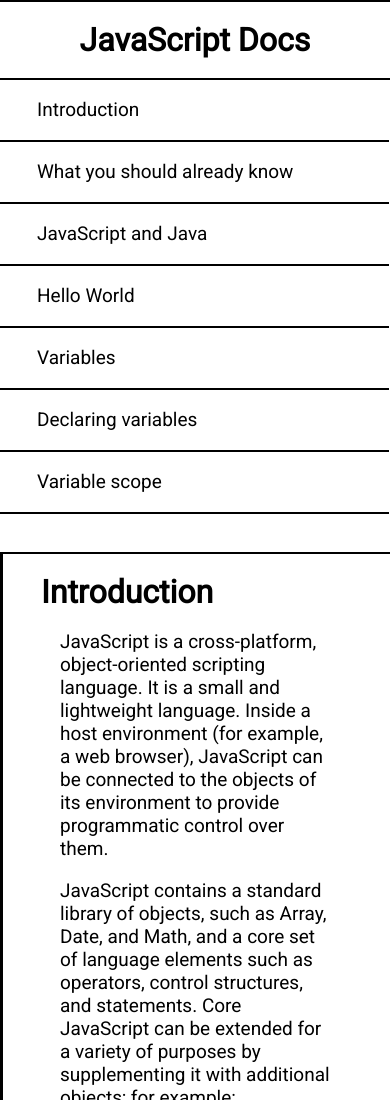
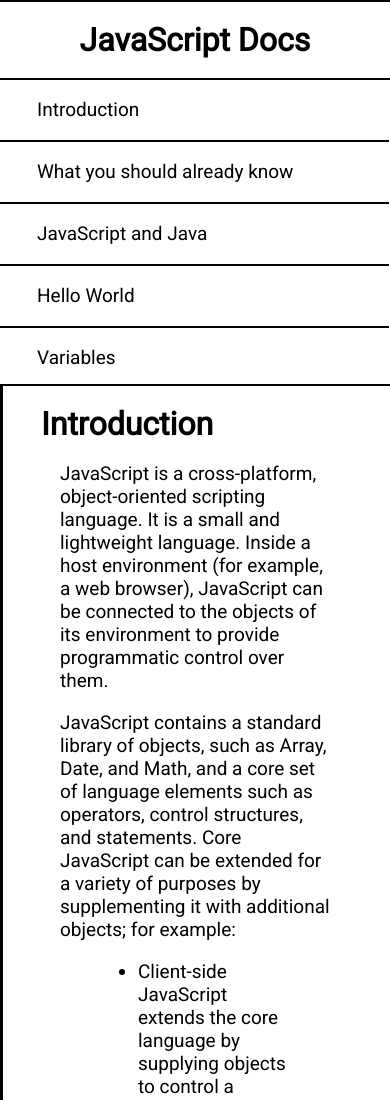
Before and after one commit to egome019/techDocPage, a plain HTML site: page index.html in a window 390 px wide. Shown: the top 1100 px of the page. Drawn offline with Linux system fonts and the light colour scheme.

Commit message:
completed query, product looks like exercise on freeCodeCamp

```diff
--- a/styles.css
+++ b/styles.css
@@ -76,8 +76,13 @@ code {
 	}
 
 	nav {
-		overflow: scroll;
 		border-top: #000 2px solid;
 		border-bottom: #000 2px solid;
 	}
+
+	.nav-container {
+		overflow-y: scroll;
+		overflow-x: hidden;
+		height: 14rem;
+	}
 }
```
